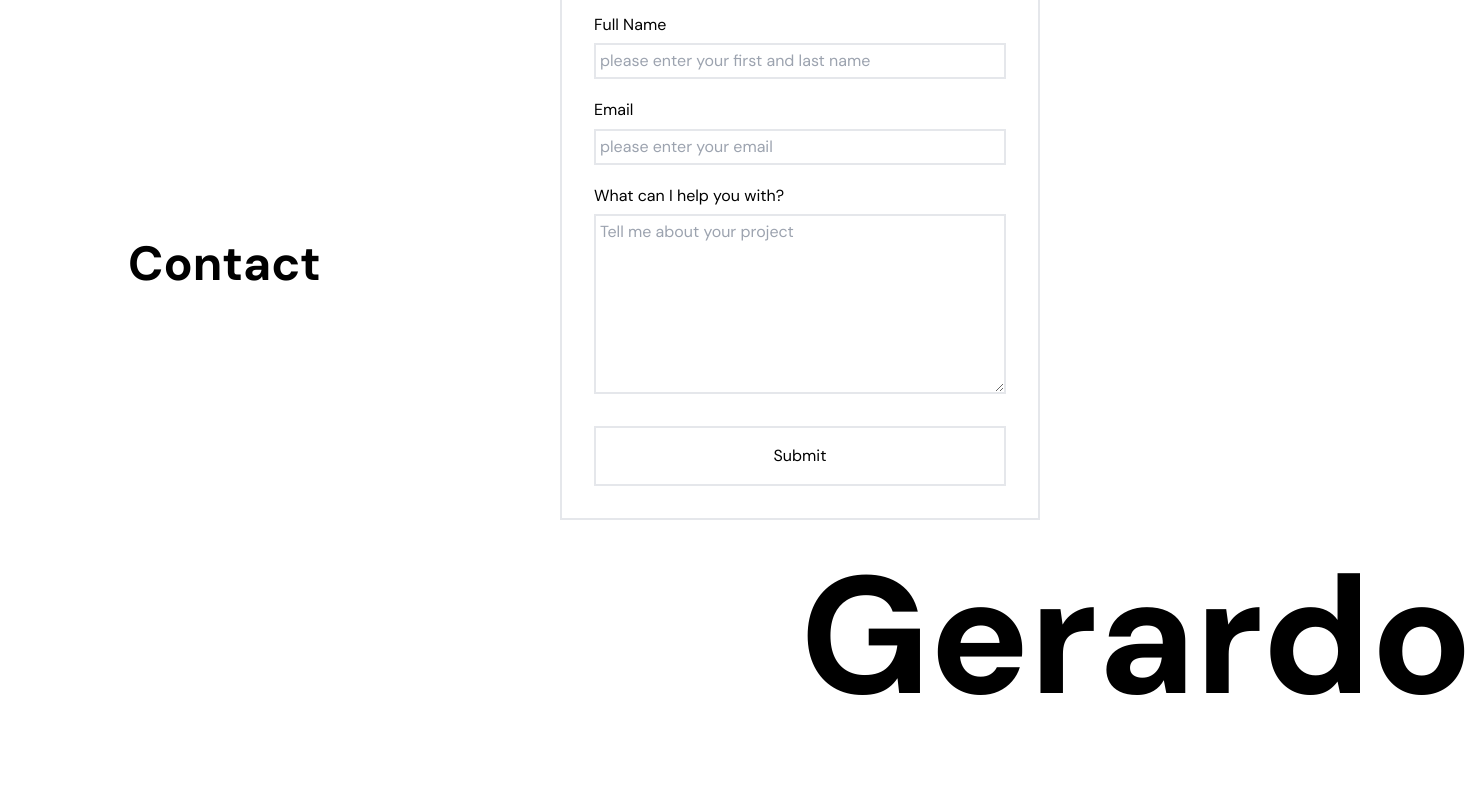
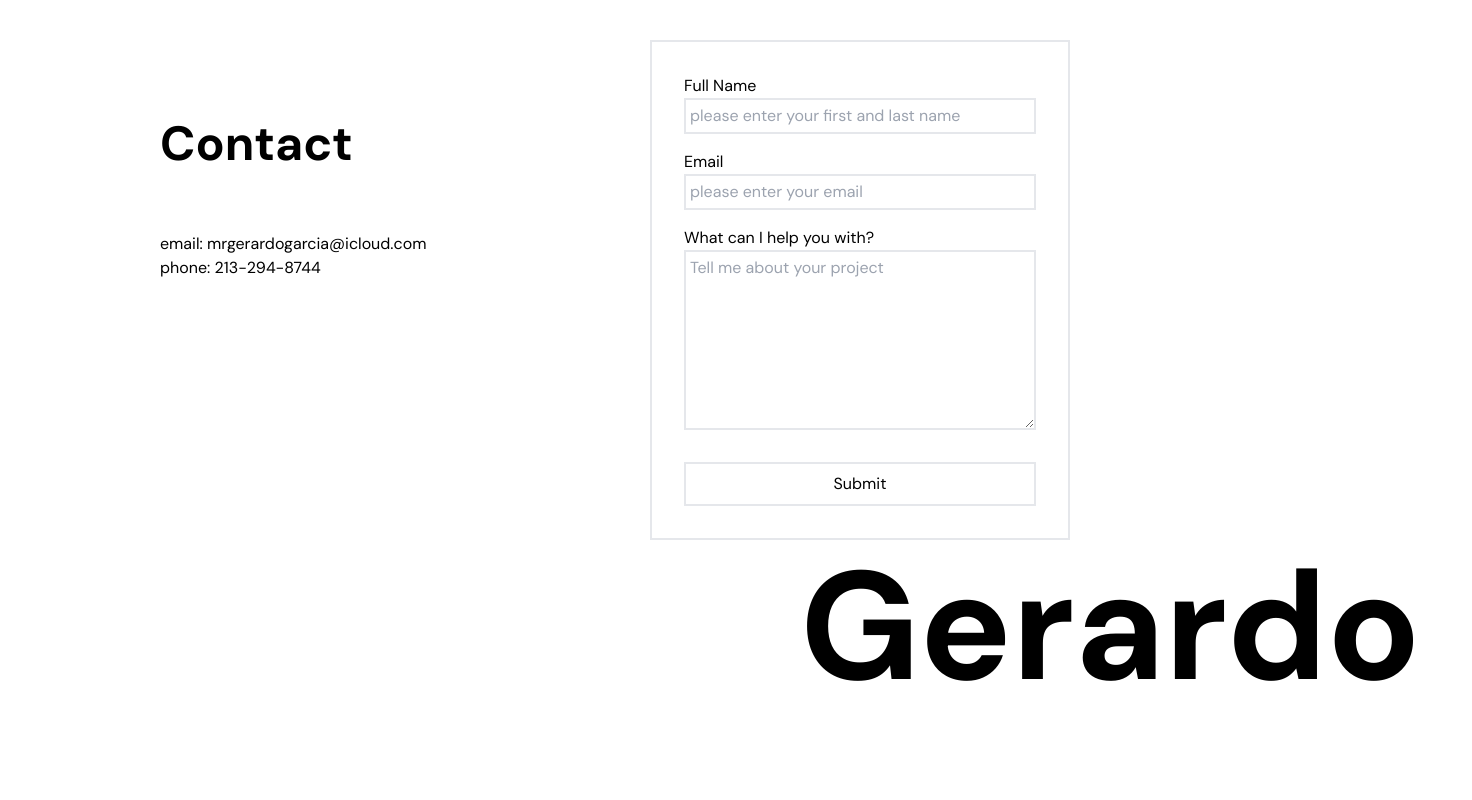
Before and after one commit to gerardojgarcia/gg_portfolio_24, a Nuxt app: page /contact in a window 1280 px wide. Shown: the top 800 px of the page, 1472 px wide, since content can reach past the window. Built offline with nearby package versions, Linux system fonts and the light colour scheme.

Commit message:
updated elacompost thumbnail, updated contact page and form styles

```diff
--- a/components/TheHero.vue
+++ b/components/TheHero.vue
@@ -11,7 +11,7 @@
 h1 {
   margin-top: 7rem;
   transform: translateX(50rem);
-  font-size: 13vw;
+  font-size: 12vw;
   font-weight: 700;
   font-family: "DM Sans", sans-serif;
 }
--- a/components/TheProjectCarousel.vue
+++ b/components/TheProjectCarousel.vue
@@ -19,7 +19,7 @@ const projects = ref([
   {
     id: 3,
     name: "ELACompost",
-    img: "./telos_1920.jpg",
+    img: "./elacompost_thumb_1920.jpg",
     video: "./video.webm",
     tags: ["html", "css", "Javascript", "Vue3", "Nuxt3"],
     link: 'https://elacompost.info'
--- a/layouts/default.vue
+++ b/layouts/default.vue
@@ -1,7 +1,7 @@
 <script setup></script>
 <template>
   <div class="dark:bg-black h-screen overflow-hidden grid grid-cols-1 grid-rows-2">
-    <slot />
+    <slot class="row-start-1" />
     <TheHero class="col-span-1 row-start-2" />
     <TheNave class="col-span-1 row-start-2" />
   </div>
--- a/pages/contact.vue
+++ b/pages/contact.vue
@@ -1,25 +1,29 @@
 <script setup></script>
 <template>
-  <div class="flex items-center">
-    <div class="w-1/4">
-      <h1 class="text-5xl dark:text-white font-bold mt-32 ml-32">Contact</h1>
+  <div class="flex ">
+    <div class="w-1/4 flex flex-col text-left  ml-40  justify-center">
+      <h1 class="text-5xl dark:text-white font-bold mb-16 ">Contact</h1>
+      <p>email: mrgerardogarcia@icloud.com
+
+      </p>
+      <p>phone: 213-294-8744</p>
     </div>
 
     <!--Form Container-->
-    <div class="w-3/4 flex justify-center">
+    <div class="w-3/4  ">
       <!--Form-->
-      <form action="https://formsubmit.io/send/8ef1bf01-e6ae-43fb-b6dd-f05c4626513a" class="w-1/2 flex flex-col dark:border-white border-2 p-8 mt-20 z-2">
+      <form action="https://formsubmit.io/send/8ef1bf01-e6ae-43fb-b6dd-f05c4626513a" class=" flex flex-col dark:border-white border-2 p-8 w-1/2 m-auto mt-10  z-2">
 
         <label for="name" class="dark:text-white text-black">Full
           Name</label>
         <input type="text" name="name" placeholder="please enter your first and last name"
           class="border-2 dark:bg-black dark:text-white p-1 dark:border-white" required>
-        <label for="name" class="dark:text-white text-black">Email</label>
+        <label for="name" class="dark:text-white mt-4 text-black">Email</label>
         <input type="text" name="name"
           placeholder="please enter your email" class="border-2 dark:bg-black dark:text-white p-1 dark:border-white"
           required>
 
-        <label for="textarea" class="dark:text-white ">What can I help you with?</label>
+        <label for="textarea" class="dark:text-white mt-4 ">What can I help you with?</label>
         <textarea name="textarea" id="message" cols="20" rows="7"
           class="border-2 dark:bg-black dark:text-white p-1 dark:border-white" placeholder="Tell me about your project"
           required></textarea>
@@ -27,7 +31,7 @@
         <!--Form Button-->
 
         <button
-          class=" border-2 dark:bg-black dark:text-white p-1 py-4 duration-120 dark:border-white mt-8 dark:hover:bg-white dark:hover:text-black">Submit</button>
+          class=" border-2 dark:bg-black dark:text-white p-1 py-2 duration-120 dark:border-white mt-8 hover:bg-black hover:text-white dark:hover:bg-white dark:hover:text-black">Submit</button>
 
 
 
@@ -40,8 +44,5 @@
 </template>
 
 <style scoped>
-label {
-  margin-top: 1.2rem;
-  margin-bottom: .4rem;
-}
+
 </style>
```
Also changed, not shown: public/elacompost_thumb_1920.jpg (added).
